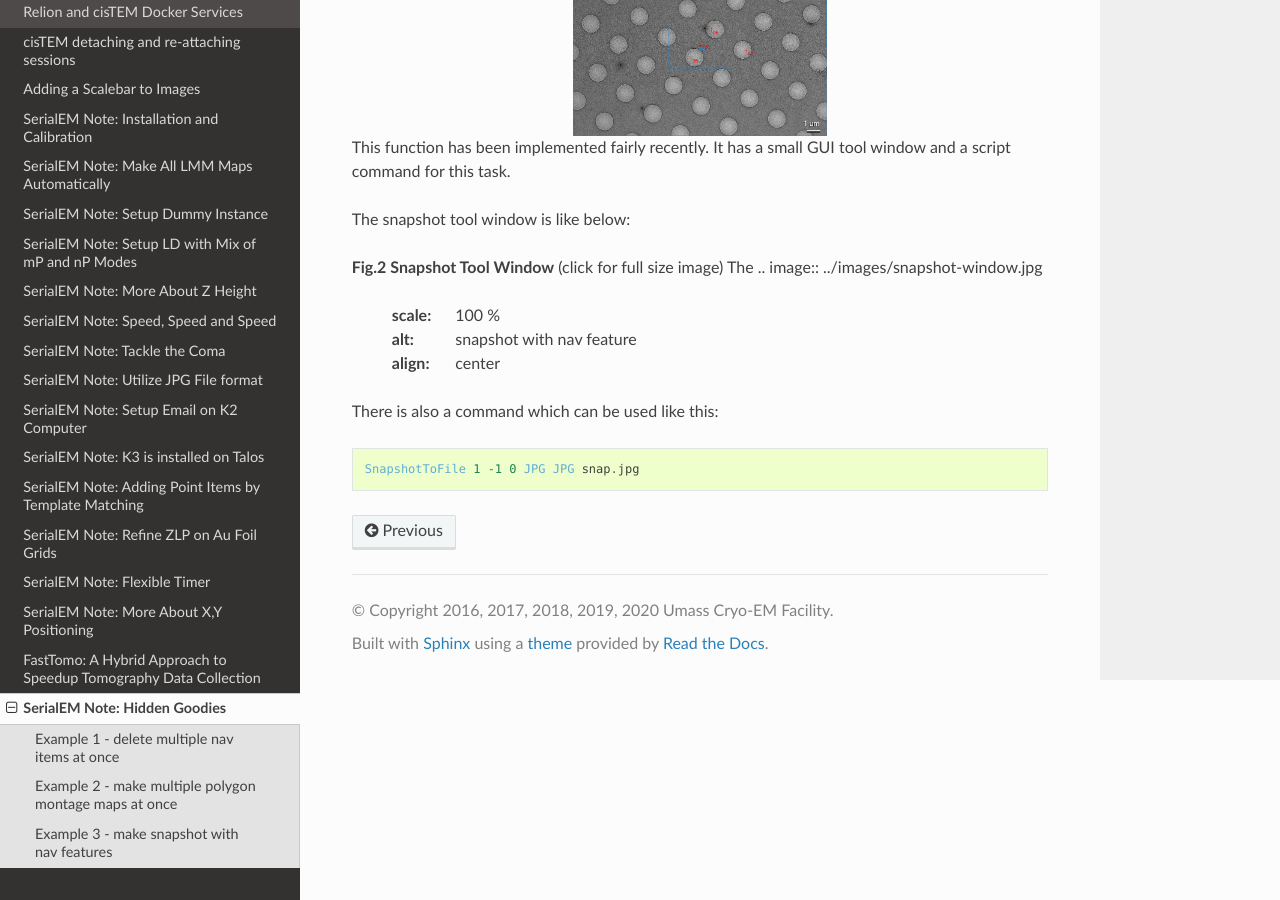
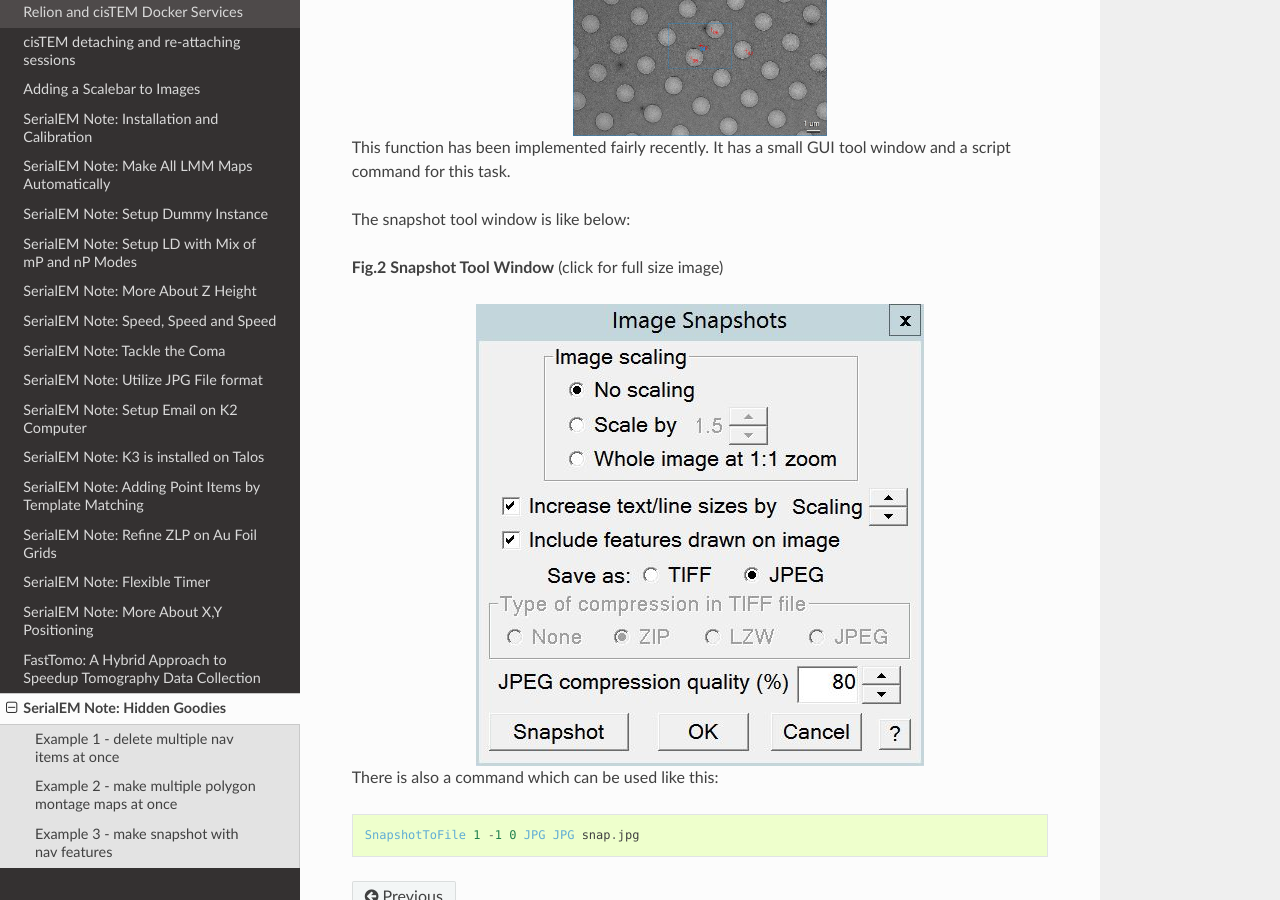
Before and after one commit to xuchen66/sphinx-emdocs, a Sphinx documentation site: the page built from source/serialem-note-hidden-goodies.rst, in a window 1280 px wide and 900 px high, scrolled down 2433 px. Built offline with Sphinx 7.4.7 and the Read the Docs theme 2.0.0, drawn with Linux system fonts in a browser that asks for light colours; pages that are not in the unit, such as notebooks, are missing from menus.

Commit message:
Update serialem-note-hidden-goodies.rst

```diff
--- a/source/serialem-note-hidden-goodies.rst
+++ b/source/serialem-note-hidden-goodies.rst
@@ -127,7 +127,8 @@ and a script command for this task.
 The snapshot tool window is like below:
 
 **Fig.2 Snapshot Tool Window** (click for full size image)
-The .. image:: ../images/snapshot-window.jpg
+
+.. image:: ../images/snapshot-window.jpg
    :scale: 100 %
    :alt: snapshot with nav feature
    :align: center
```
